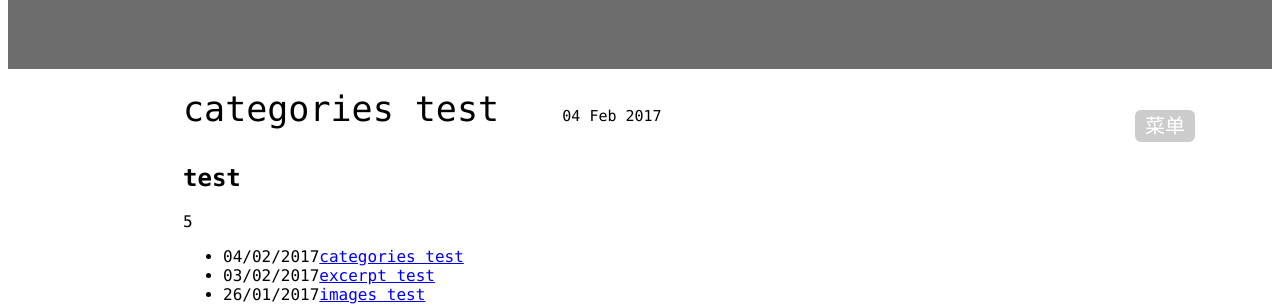
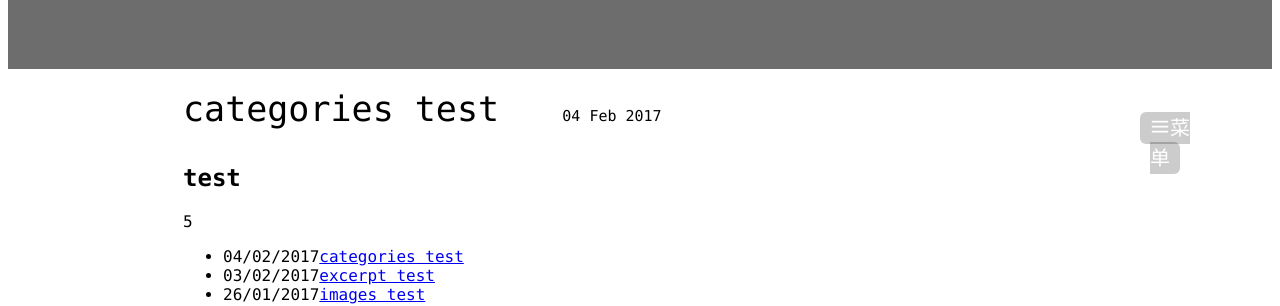
Before and after one commit to wangjianjie606/dono, a Jekyll site: the page built from index.html, in a window 1280 px wide. Shown: the part 239-545 px from the top of the page. Built offline with Jekyll 4.4.1, drawn with Linux system fonts in a browser that asks for light colours.

Commit message:
sidebar ok

```diff
--- a/_layouts/home.html
+++ b/_layouts/home.html
@@ -46,7 +46,7 @@
 	</div>
 	<div id="homeMenuBtnDiv">
 		<!-- <div style="width: 30px; height: 4px;border-top: 4px solid #DD575C;border-bottom: 4px solid #DD575C;background-color: #DD575C;padding: 4px 0;background-clip:content-box; "></div>-->
-		<a id="homeMenuBtn" class="btn">菜单</a>
+		<a id="homeMenuBtn" class="btn"><span>菜单</span></a>
 	</div>
   </body>
   <script type="text/javascript">
--- a/assets/css/home.css
+++ b/assets/css/home.css
@@ -1,4 +1,16 @@
 @CHARSET "UTF-8";
+
+@font-face {
+    font-family: "casper-icons";
+    src:url("../fonts/casper-icons.eot?v=1");
+    src:url("../fonts/casper-icons.eot?v=1#iefix") format("embedded-opentype"),
+        url("../fonts/casper-icons.woff?v=1") format("woff"),
+        url("../fonts/casper-icons.ttf?v=1") format("truetype"),
+        url("../fonts/casper-icons.svg?v=1#icons") format("svg");
+    font-weight: normal;
+    font-style: normal;
+}
+
 body{
   font-family: "Monaco", "SimSun", "宋体";
 }
@@ -50,6 +62,11 @@ body{
 	background-color:rgba(2,0,70,0.5);
 }
 
+#homeMenuBtn:before{
+	content: "\f609";
+	font-family: "casper-icons", "Open Sans", sans-serif;
+}
+
 .btn{
 	width:98%;
 	padding: 4px 10px;
```
Also changed, not shown: assets/fonts/casper-icons.ttf (added), assets/fonts/casper-icons.woff (added), 1 other file.
